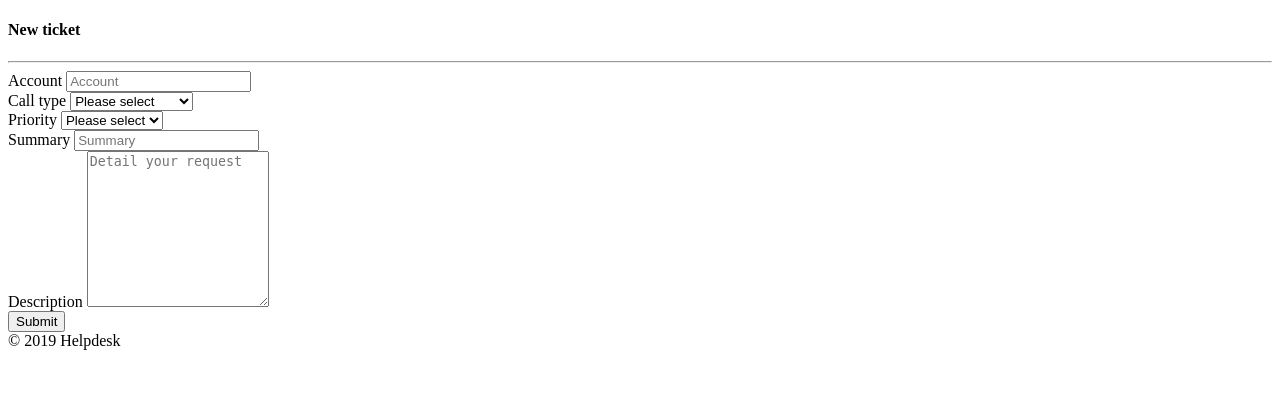
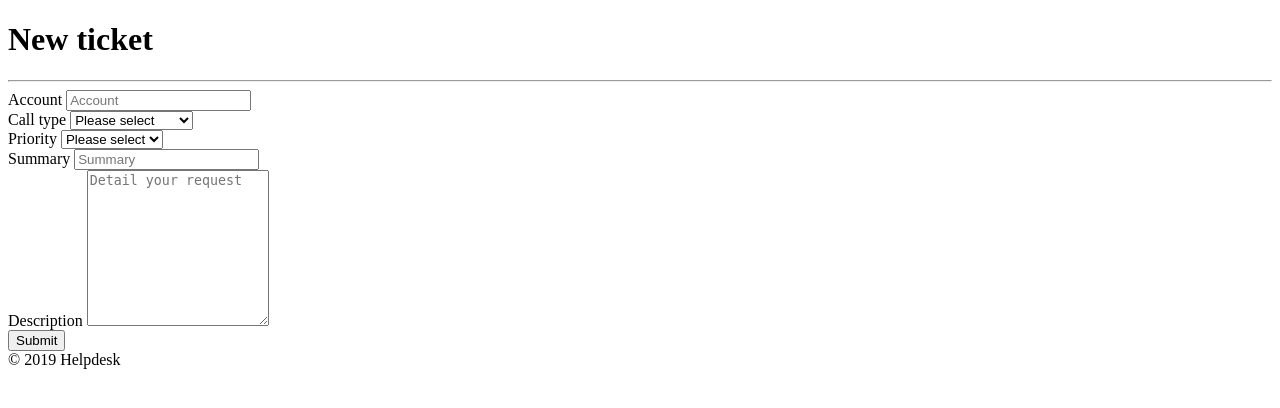
Before and after one commit to tristanjarrett/helpdesk, a PHP site: page / in a window 1280 px wide. Shown: the part 26-434 px from the top of the page. Run offline with PHP 8.4, Linux system fonts and the light colour scheme; the visitor is signed in with stand-in values (Sample User, id 1).

Commit message:
Removing some bootstrap

```diff
--- a/index.php
+++ b/index.php
@@ -4,8 +4,6 @@
   }
 
 	if (!isset($_SESSION['username'])) {
-		$_SESSION['msg'] = "You must log in first";
-		//echo $_SESSION['msg'];
 		header("location: login.php");
 	}
 
@@ -18,8 +16,8 @@
         <!-- logged in user information -->
     		<?php if (isset($_SESSION['username'])) : ?>
 
-				<h4><?php echo $pageTitle; ?></h4>
-        <hr class="mb-4">
+				<h1><?php echo $pageTitle; ?></h1>
+        <hr>
 
 				<form method="post">
 					<?php echo $alert; ?>
--- a/login.php
+++ b/login.php
@@ -5,8 +5,8 @@
 
 		<main class="container">
 
-				<h4><?php echo $pageTitle; ?></h4>
-				<hr class="mb-4">
+				<h1><?php echo $pageTitle; ?></h1>
+				<hr>
 
 				<form action="login.php" method="POST" >
 					<?php include('inc/loginerrors.php'); ?>
--- a/register.php
+++ b/register.php
@@ -5,8 +5,8 @@
 
 		<main class="container">
 
-				<h4><?php echo $pageTitle; ?></h4>
-				<hr class="mb-4">
+				<h1><?php echo $pageTitle; ?></h1>
+				<hr>
 
 				<form action="register.php" method="POST">
 					<?php include('inc/loginerrors.php'); ?>
```
